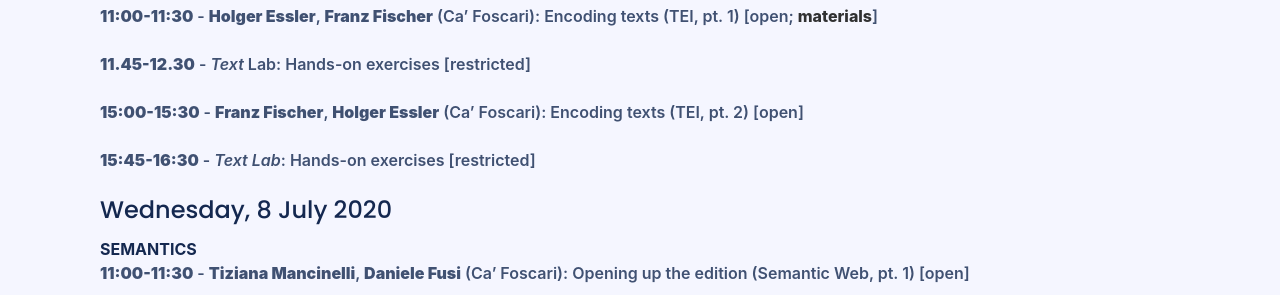
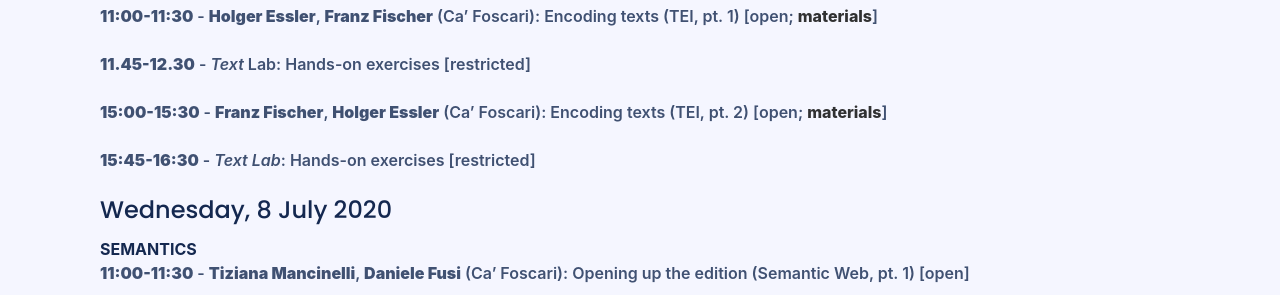
Before and after one commit to vedph/summercamp, a Jekyll site: the page built from programme/strand_1.html, in a window 1280 px wide and 900 px high, scrolled down 707 px. Shown: the part 158-453 px from the top of the window. Built offline with Jekyll 4.4.1, drawn with Linux system fonts in a browser that asks for light colours; nearby versions of some CDN libraries; some web fonts are replaced.

Commit message:
Add link to materials

```diff
--- a/programme/strand_1.html
+++ b/programme/strand_1.html
@@ -24,11 +24,11 @@ subcategory: programme
 
 <strong>TEXTUALITY</strong>
 
-    <p><strong>11:00-11:30</strong> - <strong>Holger Essler</strong>, <strong>Franz Fischer</strong> (Ca’ Foscari): Encoding texts (TEI, pt. 1) [open; <a href="{{site.baseurl}}/materials/transcript_and_translations/" target="_blank">materials</a>]</p>
+    <p><strong>11:00-11:30</strong> - <strong>Holger Essler</strong>, <strong>Franz Fischer</strong> (Ca’ Foscari): Encoding texts (TEI, pt. 1) [open; <a href="{{site.baseurl}}/materials/holger_fischer/" target="_blank">materials</a>]</p>
 
 <p><strong>11.45-12.30</strong> - <em>Text</em> Lab: Hands-on exercises [restricted]</p>
 
-    <p><strong>15:00-15:30</strong> - <strong>Franz Fischer</strong>, <strong>Holger Essler</strong> (Ca’ Foscari): Encoding texts (TEI, pt. 2) [open]</p>
+    <p><strong>15:00-15:30</strong> - <strong>Franz Fischer</strong>, <strong>Holger Essler</strong> (Ca’ Foscari): Encoding texts (TEI, pt. 2) [open; <a href="{{site.baseurl}}/materials/holger_fischer/" target="_blank">materials</a>]</p>
 
 <p><strong>15:45-16:30</strong> - <em>Text Lab</em>: Hands-on exercises [restricted]</p>
 
```
